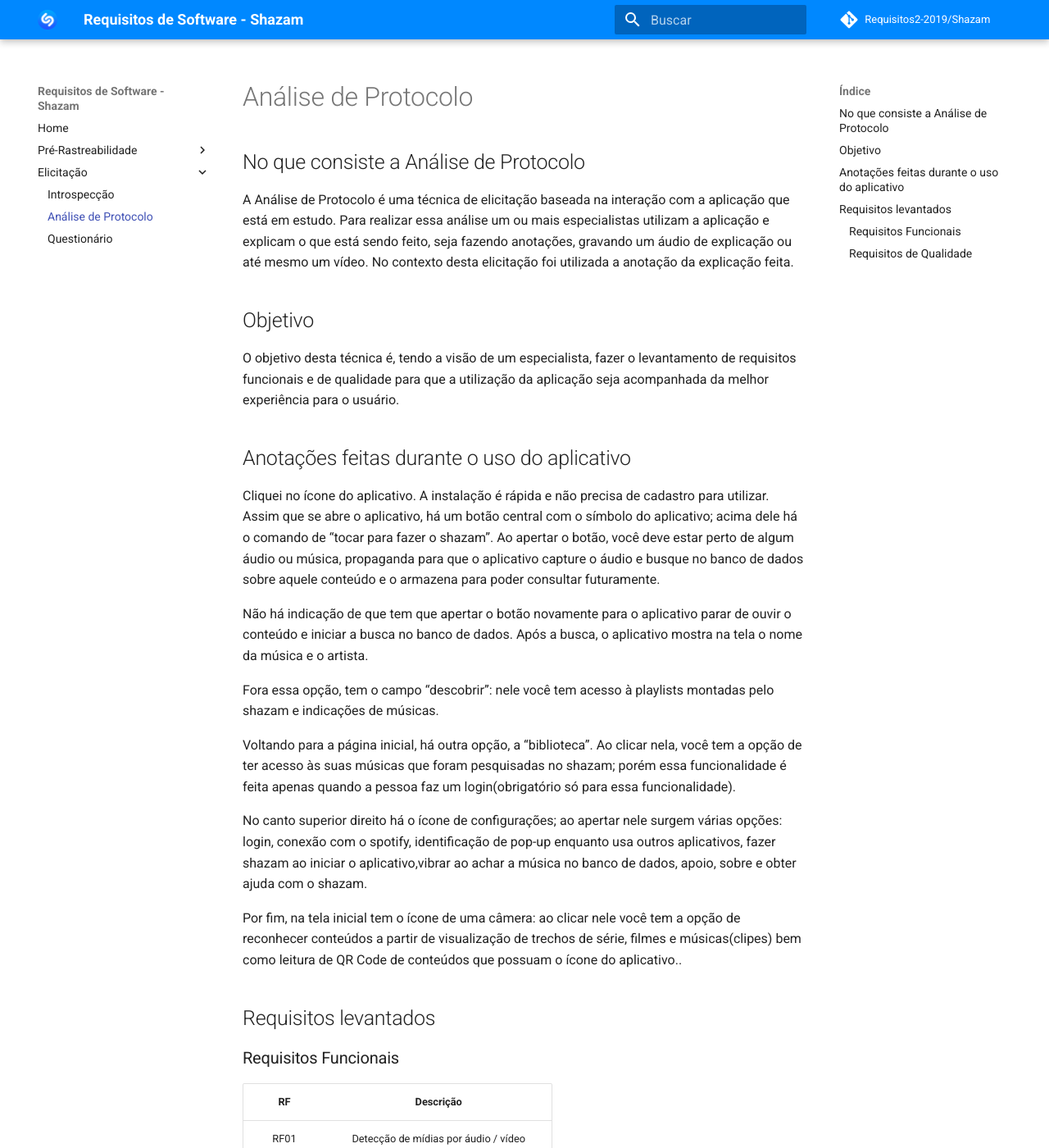
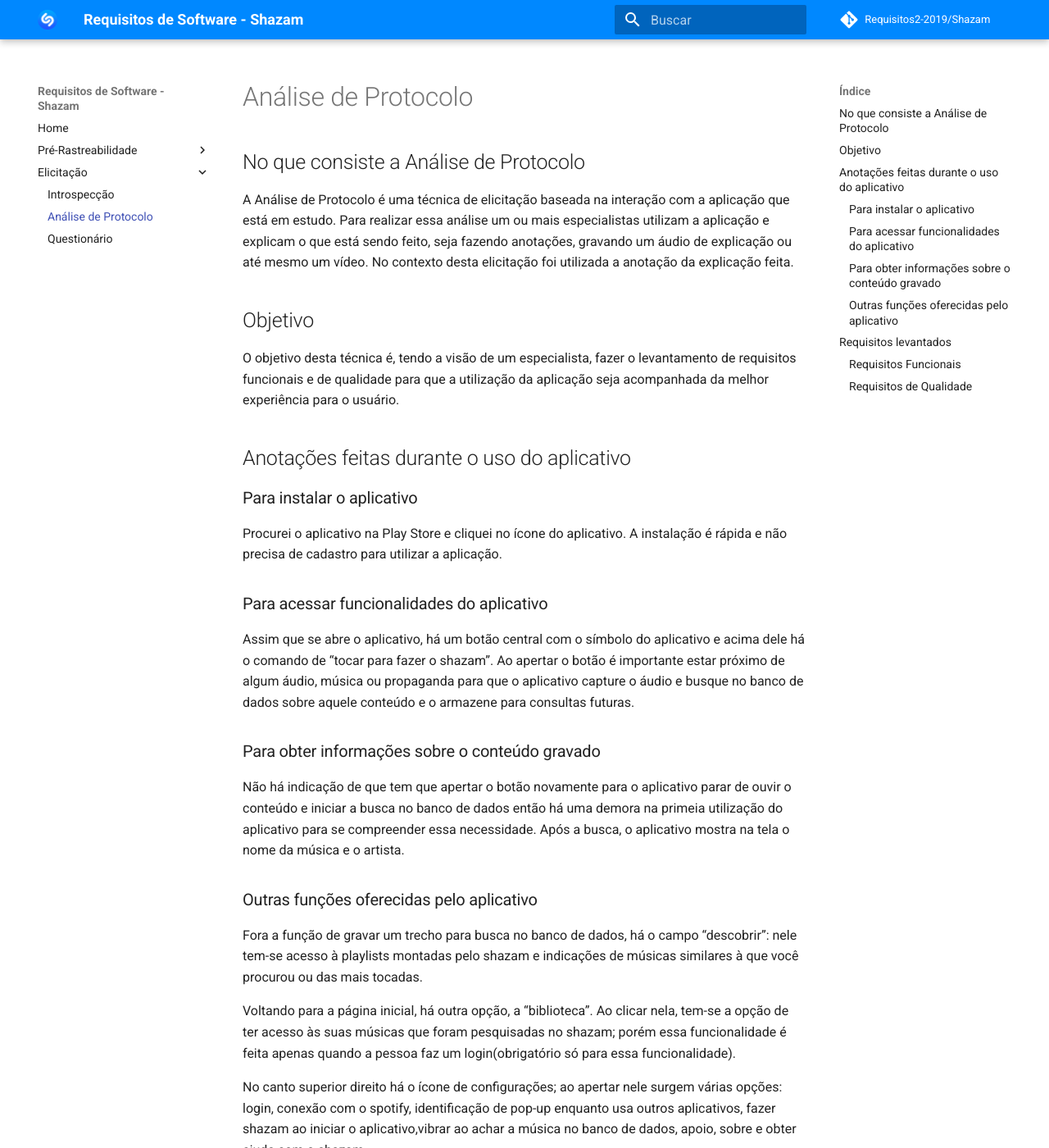
Before and after one commit to Wictorgirardi/2019.2-Shazam, an MkDocs documentation site: the page built from docs/elicitacao/analise_protocolo.md, in a window 1280 px wide and 1400 px high. Shown: the whole window at 82% size. Built offline with MkDocs 1.6.1 and Material for MkDocs 9.7.7, drawn with Linux system fonts in a browser that asks for light colours; comment, search, counter and statistics services are not loaded.

Commit message:
Atualizando Análise de Protocolo

```diff
--- a/docs/elicitacao/analise_protocolo.md
+++ b/docs/elicitacao/analise_protocolo.md
@@ -10,20 +10,22 @@
 
 ## Anotações feitas durante o uso do aplicativo
 
+### Para instalar o aplicativo
+Procurei o aplicativo na Play Store e cliquei no ícone do aplicativo. A instalação é rápida e não precisa de cadastro para utilizar a aplicação.
 
-Cliquei no ícone do aplicativo.
-A instalação é rápida e não precisa de cadastro para utilizar.
-Assim que se abre o aplicativo, há um botão central com o símbolo
-do aplicativo; acima dele há o comando de “tocar para fazer o shazam”. Ao apertar o botão, você deve estar perto de algum áudio ou música, propaganda para que o aplicativo capture o áudio e busque no banco de dados sobre aquele conteúdo e o armazena para poder consultar futuramente.
+### Para acessar funcionalidades do aplicativo
+Assim que se abre o aplicativo, há um botão central com o símbolo do aplicativo e acima dele há o comando de “tocar para fazer o shazam”. Ao apertar o botão é importante estar próximo de algum áudio, música ou propaganda para que o aplicativo capture o áudio e busque no banco de dados sobre aquele conteúdo e o armazene para consultas futuras.
 
+### Para obter informações sobre o conteúdo gravado
 Não há indicação de que tem que apertar o botão novamente para o aplicativo parar de ouvir
-o conteúdo e iniciar a busca no banco de dados.
+o conteúdo e iniciar a busca no banco de dados então há uma demora na primeia utilização do aplicativo para se compreender essa necessidade.
 Após a busca, o aplicativo mostra na tela o nome da música e o artista.
 
-Fora essa opção, tem o campo “descobrir”: nele você tem acesso à playlists montadas pelo
-shazam e indicações de músicas.
+### Outras funções oferecidas pelo aplicativo
+Fora a função de gravar um trecho para busca no banco de dados, há o campo “descobrir”: nele tem-se acesso à playlists montadas pelo
+shazam e indicações de músicas similares à que você procurou ou das mais tocadas.
 
-Voltando para a página inicial, há outra opção, a “biblioteca”. Ao clicar nela, você tem a
+Voltando para a página inicial, há outra opção, a “biblioteca”. Ao clicar nela, tem-se a
 opção de ter acesso às suas músicas que foram pesquisadas no shazam; porém essa
 funcionalidade é feita apenas quando a pessoa faz um login(obrigatório só para essa
 funcionalidade).
```
